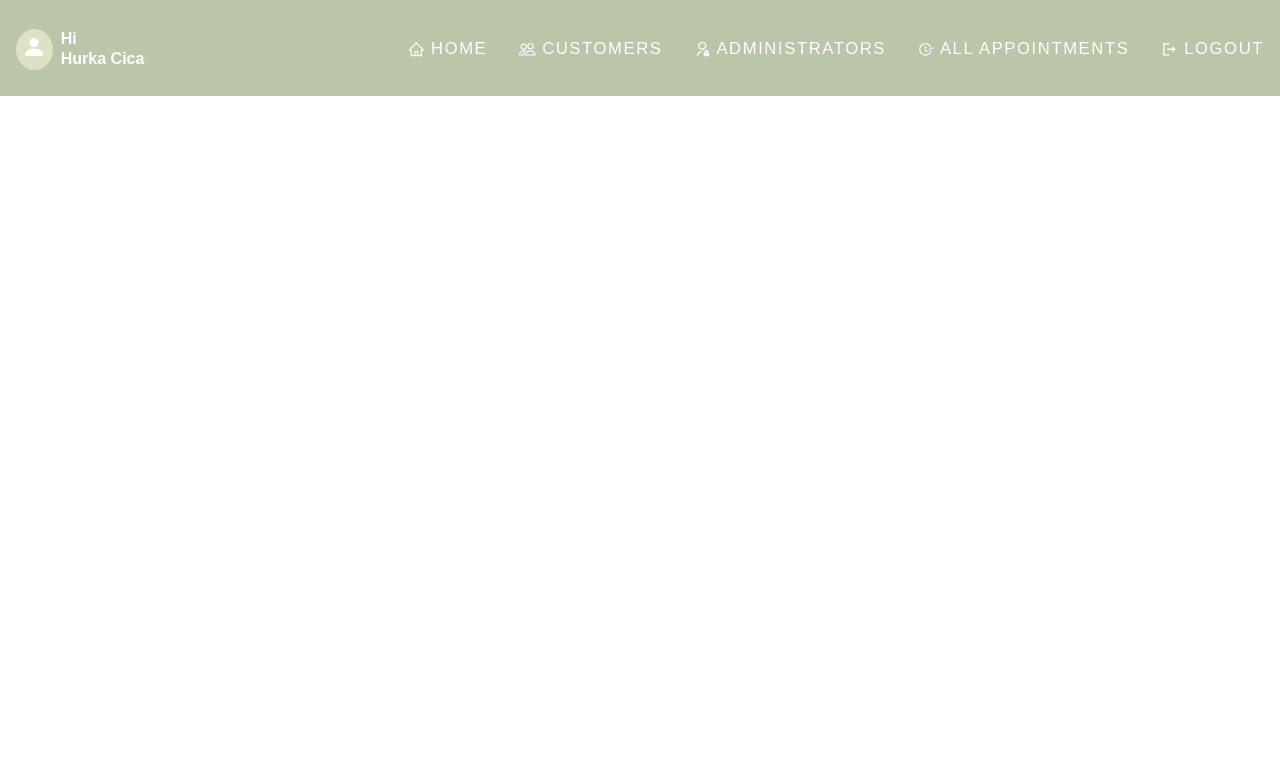
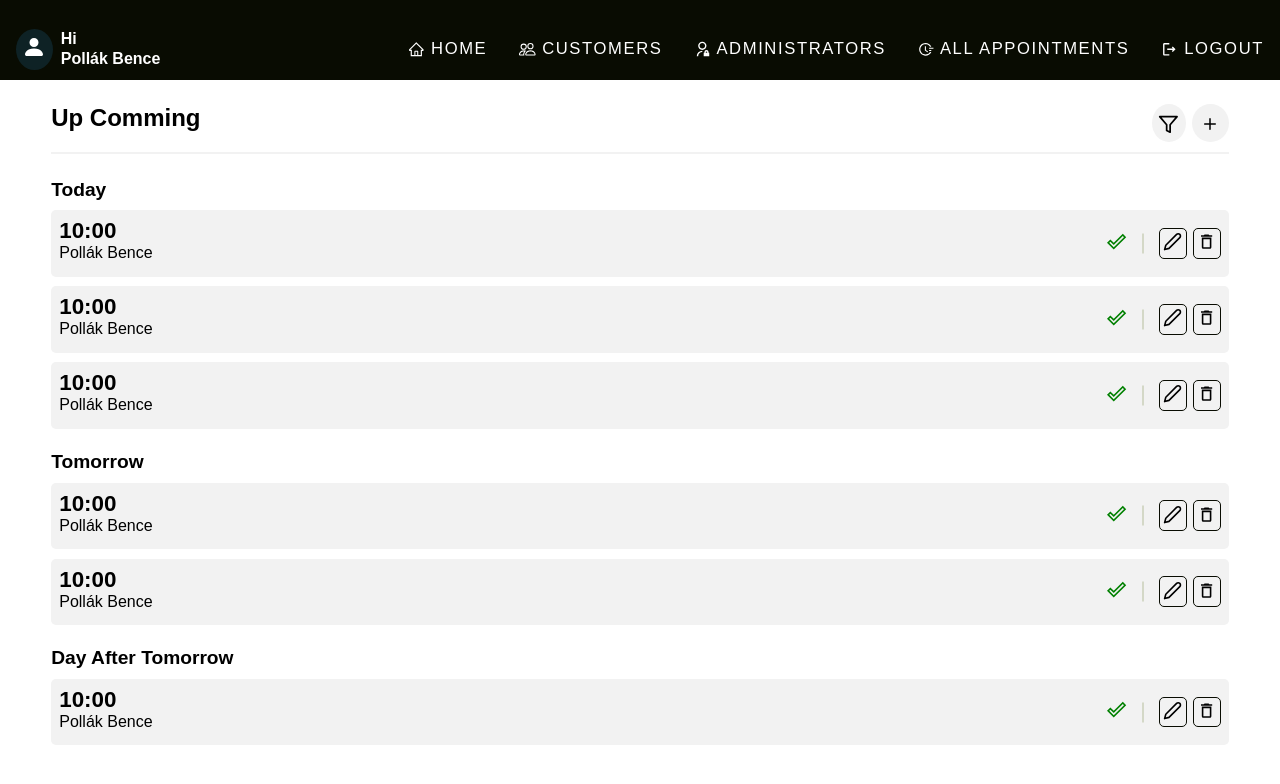
Before and after one commit to Polcsi/Customers-Appointment-Manager, a React (Create React App) app in the folder client/: page / in a window 1280 px wide. Shown: the top 784 px of the page. Built offline with nearby package versions, Linux system fonts and the light colour scheme.

Commit message:
Upgrading Dashboard UI

```diff
--- a/client/src/App.js
+++ b/client/src/App.js
@@ -12,6 +12,7 @@ import Navbar from "./components/Navbar";
 // Style Sheets
 import "./css/main.css";
 import "./css/nav.css";
+import "./css/dashboard.css";
 
 function App() {
   return (
--- /dev/null
+++ b/client/src/components/AddAppointmentModal.js
@@ -0,0 +1,76 @@
+import React, { useState } from "react";
+// Icons
+import { MdDone, MdOutlineKeyboardArrowRight } from "react-icons/md";
+import { GrTextAlignFull } from "react-icons/gr";
+import times from "../assets/times.svg";
+
+const AddAppointmentModal = ({ showModal, setShowModal }) => {
+  const [reminderValue, setReminderValue] = useState(true);
+  const desc = React.useRef(null);
+
+  return (
+    <div className="addAppointment">
+      <div className="modal-header">
+        <button>
+          <img
+            src={times}
+            alt="times"
+            onClick={() => setShowModal(!showModal)}
+          />
+        </button>
+        <h1>Add Appointment</h1>
+        <button>
+          <MdDone />
+        </button>
+      </div>
+      <div className="modal-inputs">
+        <div className="input">
+          <div className="title">Customer</div>
+          <div>
+            <span>Not Selected</span>
+            <MdOutlineKeyboardArrowRight />
+          </div>
+        </div>
+        <div className="input">
+          <div className="title">Date</div>
+          <div>
+            <span>February 12</span>
+            <MdOutlineKeyboardArrowRight />
+          </div>
+        </div>
+        <div className="input">
+          <div className="title">Time</div>
+          <div>
+            <span>10:00</span>
+            <MdOutlineKeyboardArrowRight />
+          </div>
+        </div>
+        <div
+          className="input"
+          onClick={() => {
+            setReminderValue(!reminderValue);
+          }}
+        >
+          <div className="title">SendReminder</div>
+          <input checked={reminderValue} type="checkbox" />
+        </div>
+        <div
+          className="input input-desc"
+          onClick={() => {
+            desc.current.focus();
+          }}
+        >
+          <GrTextAlignFull />
+          <input
+            ref={desc}
+            className="desc"
+            type="text"
+            placeholder="Description"
+          />
+        </div>
+      </div>
+    </div>
+  );
+};
+
+export default AddAppointmentModal;
--- /dev/null
+++ b/client/src/components/AppointmentItem.js
@@ -0,0 +1,28 @@
+import React from "react";
+import { FiEdit2 } from "react-icons/fi";
+import { MdDeleteOutline, MdDoneOutline } from "react-icons/md";
+
+const AppointmentItem = ({ showDate }) => {
+  return (
+    <article>
+      <div className="appointment-header">
+        <h1 className="time">{showDate ? "04.12. - 10:00" : "10:00"}</h1>
+        <h2 className="customer">Pollák Bence</h2>
+      </div>
+      <div className="indicators">
+        <div className="emailSent true">
+          <MdDoneOutline />
+        </div>
+        <div className="line"></div>
+        <button className="edit operation">
+          <FiEdit2 />
+        </button>
+        <button className="delete operation">
+          <MdDeleteOutline />
+        </button>
+      </div>
+    </article>
+  );
+};
+
+export default AppointmentItem;
--- a/client/src/components/Navbar.js
+++ b/client/src/components/Navbar.js
@@ -30,7 +30,7 @@ const Navbar = () => {
             <BsFillPersonFill />
           </div>
           <h3 className="greeting">Hi</h3>
-          <h3 className="actual-user">Hurka Cica</h3>
+          <h3 className="actual-user">Pollák Bence</h3>
         </div>
         <div
           className={
--- /dev/null
+++ b/client/src/css/dashboard.css
@@ -0,0 +1,149 @@
+.dashboard {
+  width: 92%;
+  margin: 13vh auto auto auto;
+}
+.dashboard .header h1 {
+  font-size: 1.5rem;
+}
+.dashboard .header {
+  display: flex;
+  justify-content: space-between;
+  margin-bottom: 10px;
+}
+.underline {
+  width: 100%;
+  height: 2px;
+  background: #f2f2f2;
+}
+.header .btns {
+  display: flex;
+  gap: 0.4rem;
+}
+.header button {
+  background: var(--light-gray-4);
+  padding: 0.3rem 0.4rem;
+  border-radius: 100%;
+  border: none;
+  font-size: 1.3rem;
+}
+.header button svg {
+  vertical-align: middle;
+}
+.header .add {
+  font-size: 1.5rem;
+}
+.appointments-container {
+  margin-top: 25px;
+}
+.day-section {
+  margin: 1.4rem 0;
+}
+.day-section h2 {
+  margin-bottom: 0.4rem;
+  text-align: left;
+  font-size: 1.2rem;
+  text-transform: capitalize;
+}
+.appointments-container article {
+  display: flex;
+  justify-content: space-between;
+  background: var(--light-gray-4);
+  padding: 0.5rem;
+  border-radius: 5px;
+  margin: 0.6rem 0;
+}
+.appointment-header h1 {
+  font-size: 1.4rem;
+  font-weight: 600;
+}
+.appointment-header h2 {
+  font-size: 1rem;
+  font-weight: 400;
+}
+.indicators {
+  display: flex;
+  justify-content: center;
+  align-items: center;
+  gap: 0.4rem;
+}
+.indicators svg {
+  font-size: 1.2rem;
+}
+.operation {
+  background: none;
+  border: 1px solid var(--black-primary);
+  border-radius: 5px;
+  padding: 0.2rem 0.2rem;
+}
+.line {
+  height: 1px;
+  width: 20px;
+  background-color: var(--light-gray-3);
+  transform: rotate(90deg);
+}
+.true {
+  color: green;
+}
+.false {
+  color: red;
+}
+/* Add Modal */
+.addAppointment {
+  position: fixed;
+  top: 0;
+  left: 0;
+  z-index: 2000;
+  width: 100%;
+  height: 100%;
+  background: var(--primary-white);
+  padding: 1rem 0.7rem;
+  display: flex;
+  flex-direction: column;
+  gap: 3rem;
+}
+.modal-header {
+  display: flex;
+  justify-content: space-between;
+}
+.modal-header h1 {
+  font-size: 1.5rem;
+  font-weight: 500;
+  text-transform: capitalize;
+}
+.modal-header button:nth-child(1) {
+  width: 25px;
+  height: 25px;
+}
+.modal-header button {
+  background: none;
+  border: none;
+  font-size: 1.6rem;
+  color: var(--black-primary);
+}
+.modal-inputs {
+  width: 100%;
+  display: flex;
+  flex-direction: column;
+  gap: 0.8rem;
+}
+.input {
+  display: flex;
+  justify-content: space-between;
+  padding: 0.7rem 0.4rem;
+  border-bottom: 1px solid var(--light-gray-2);
+}
+.input svg {
+  vertical-align: middle;
+}
+.input:active {
+  background-color: var(--light-gray-4);
+}
+.input-desc:active .desc {
+  background-color: var(--light-gray-4);
+}
+.desc {
+  border: none;
+  outline: none;
+  background-color: var(--primary-white);
+  width: 92%;
+}
--- a/client/src/css/main.css
+++ b/client/src/css/main.css
@@ -8,6 +8,7 @@
 html,
 body {
   height: 100vh;
+  background: var(--primary-white);
 }
 body {
   font-family: "Poppins", sans-serif;
@@ -18,9 +19,13 @@ body {
 :root {
   --light-gray-1: #e6eed6;
   --light-gray-2: #dde2c6;
+  --light-gray-3: #b6be9c;
+  --light-gray-4: #f2f2f2;
   --gray-primary: #bbc5aa;
   --orange-primary: #a72608;
   --black-primary: #090c02;
+  --dark-blue: #0e2225;
+  --primary-white: #ffffff;
   --text-color: #fff;
   --transition: all 0.3s linear;
   --spacing: 0.1rem;
--- a/client/src/css/nav.css
+++ b/client/src/css/nav.css
@@ -1,12 +1,12 @@
 .navbar {
   width: 100%;
-  height: 12vh;
+  height: 10vh;
   position: fixed;
   top: 0;
   left: 0;
   z-index: 1000;
   padding: 1.8rem 1rem 1.2rem 1rem;
-  background: var(--gray-primary);
+  background: var(--black-primary);
   transition: all 0.3s ease;
 }
 .navbar.sticky {
@@ -45,7 +45,7 @@
   grid-area: user;
 }
 .profile-picture {
-  background: var(--light-gray-2);
+  background: var(--dark-blue);
   border-radius: 100%;
   padding: 0.4rem;
 }
@@ -144,7 +144,7 @@
     left: -100%;
     height: 90%;
     width: 100%;
-    background: var(--light-gray-2);
+    background: var(--black-primary);
     padding: 0 0 0 60px;
     display: flex;
     gap: 0;
--- a/client/src/pages/Appointments.js
+++ b/client/src/pages/Appointments.js
@@ -1,7 +1,45 @@
-import React from "react";
+import React, { useState } from "react";
+import AppointmentItem from "../components/AppointmentItem";
+import AddAppointmentModal from "../components/AddAppointmentModal";
+// Icons
+import { IoIosAdd } from "react-icons/io";
+import { FiFilter } from "react-icons/fi";
 
 const Appointments = () => {
-  return <div>Appointments</div>;
+  const [showModal, setShowModal] = useState(false);
+
+  return (
+    <div className="dashboard">
+      {showModal ? (
+        <AddAppointmentModal
+          showModal={showModal}
+          setShowModal={setShowModal}
+        />
+      ) : (
+        ""
+      )}
+      <div className="header">
+        <h1>Appointments</h1>
+        <div className="btns">
+          <button className="filter">
+            <FiFilter />
+          </button>
+          <button className="add">
+            <IoIosAdd onClick={() => setShowModal(!showModal)} />
+          </button>
+        </div>
+      </div>
+      <div className="underline"></div>
+      <div className="appointments-container">
+        <div className="today day-section">
+          <h2>2022</h2>
+          <AppointmentItem showDate={true} />
+          <AppointmentItem showDate={true} />
+          <AppointmentItem showDate={true} />
+        </div>
+      </div>
+    </div>
+  );
 };
 
 export default Appointments;
--- a/client/src/pages/Dashboard.js
+++ b/client/src/pages/Dashboard.js
@@ -1,7 +1,53 @@
-import React from "react";
+import React, { useState } from "react";
+import AppointmentItem from "../components/AppointmentItem";
+import AddAppointmentModal from "../components/AddAppointmentModal";
+// Icons
+import { IoIosAdd } from "react-icons/io";
+import { FiFilter } from "react-icons/fi";
 
 const Dashboard = () => {
-  return <div>Dashboard</div>;
+  const [showModal, setShowModal] = useState(false);
+  return (
+    <div className="dashboard">
+      {showModal ? (
+        <AddAppointmentModal
+          showModal={showModal}
+          setShowModal={setShowModal}
+        />
+      ) : (
+        ""
+      )}
+      <div className="header">
+        <h1>Up Comming</h1>
+        <div className="btns">
+          <button className="filter">
+            <FiFilter />
+          </button>
+          <button className="add">
+            <IoIosAdd onClick={() => setShowModal(!showModal)} />
+          </button>
+        </div>
+      </div>
+      <div className="underline"></div>
+      <div className="appointments-container">
+        <div className="today day-section">
+          <h2>today</h2>
+          <AppointmentItem showDate={false} />
+          <AppointmentItem showDate={false} />
+          <AppointmentItem showDate={false} />
+        </div>
+        <div className="tomorrow day-section">
+          <h2>tomorrow</h2>
+          <AppointmentItem showDate={false} />
+          <AppointmentItem showDate={false} />
+        </div>
+        <div className="dat-after-tomorrow day-section">
+          <h2>day after tomorrow</h2>
+          <AppointmentItem showDate={false} />
+        </div>
+      </div>
+    </div>
+  );
 };
 
 export default Dashboard;
```
Also changed, not shown: client/src/assets/times.svg (added).
